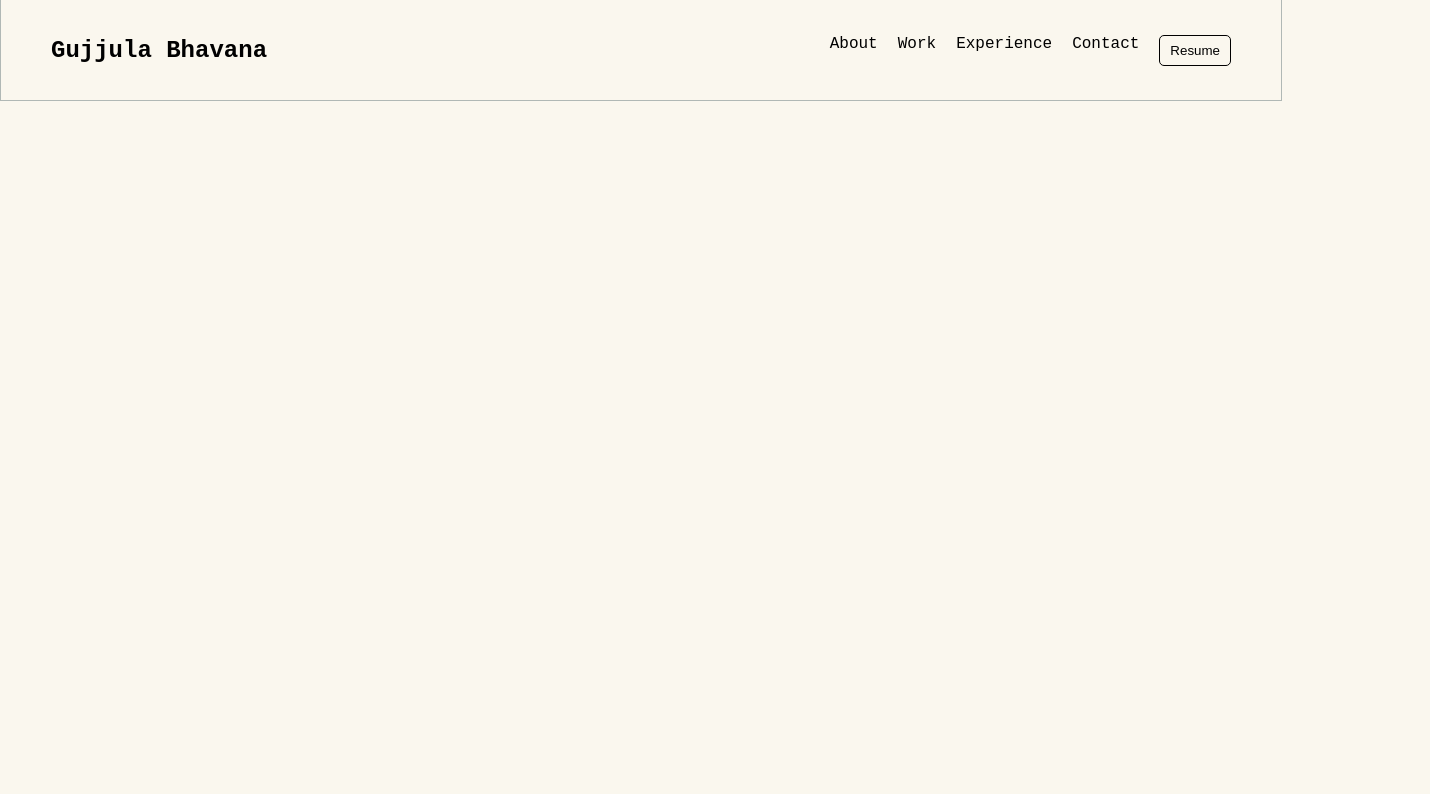
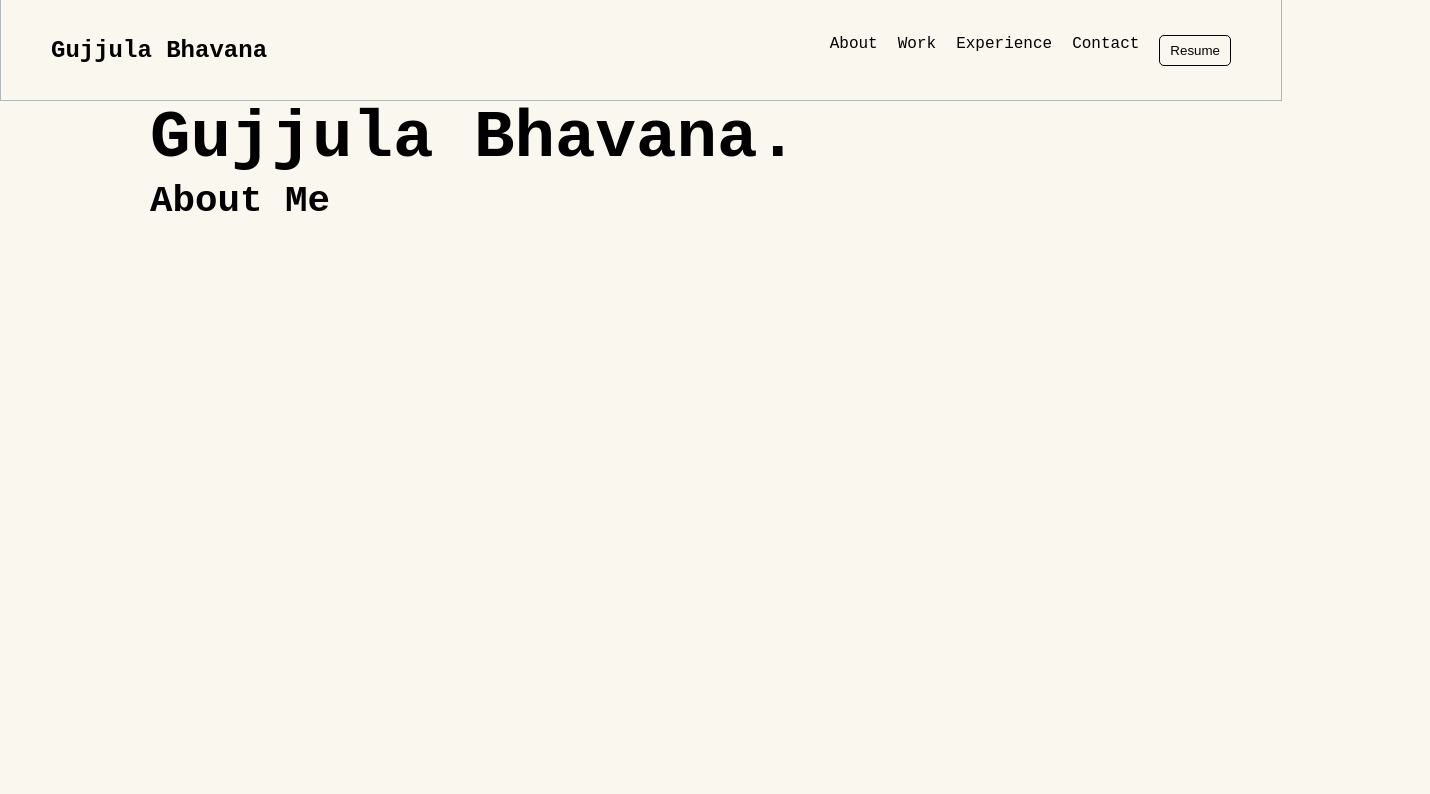
Before and after one commit to GUJJULA-BHAVANA25/Portfolio-Bhavana, a plain HTML site: page index.html in a window 1280 px wide. Shown: the top 794 px of the page, 1430 px wide, since content can reach past the window. Drawn offline with Linux system fonts and the light colour scheme.

Commit message:
body is in progress

```diff
--- a/index.css
+++ b/index.css
@@ -70,3 +70,27 @@ body{
     width: 20px;
     height: 20px;
 }
+.main-body{
+    left: 150px;
+    top: 100px;
+    position: absolute;
+    height: 100%;
+    width: 100%;
+}
+.self-introduction{
+    font-size: 45px;
+    padding: 0px;
+    margin: 0px;
+}
+.About-me{
+    font-size: smaller;
+    padding: 0px;
+    margin-bottom: 0px;
+    position: absolute;
+    top: 30px;
+}
+.self-introduction-name{
+    padding: 0px;
+    margin: 0px;
+
+}
--- a/index.html
+++ b/index.html
@@ -19,7 +19,7 @@
                     <li>Work</li>
                     <li>Experience</li>
                     <li>Contact</li>
-                    <li><button><a href="https://drive.google.com/file/d/1VZ2ZWe3kZJ-2kpJgBcE1bXnn-JD_sCpJ/view?usp=sharing" target="_blank">Resume</a></button></li>
+                    <li><button><a href="https://drive.google.com/file/d/1CH3vJ-NHrWB6wqV7Fwa0Qa6I3lE0YCWK/view?usp=sharing" target="_blank">Resume</a></button></li>
                 </ul>
             </div>
         </div>
@@ -43,5 +43,12 @@
                 </li>
             </ul>
         </div>
+
+        <div class="main-body">
+            <div class="self-introduction">
+                <h4 class="About-me">About Me</h4>
+                <h2 class="self-introduction-name">Gujjula Bhavana.</h2>
+            </div>
+        </div>
     </body>
 </html>
```
